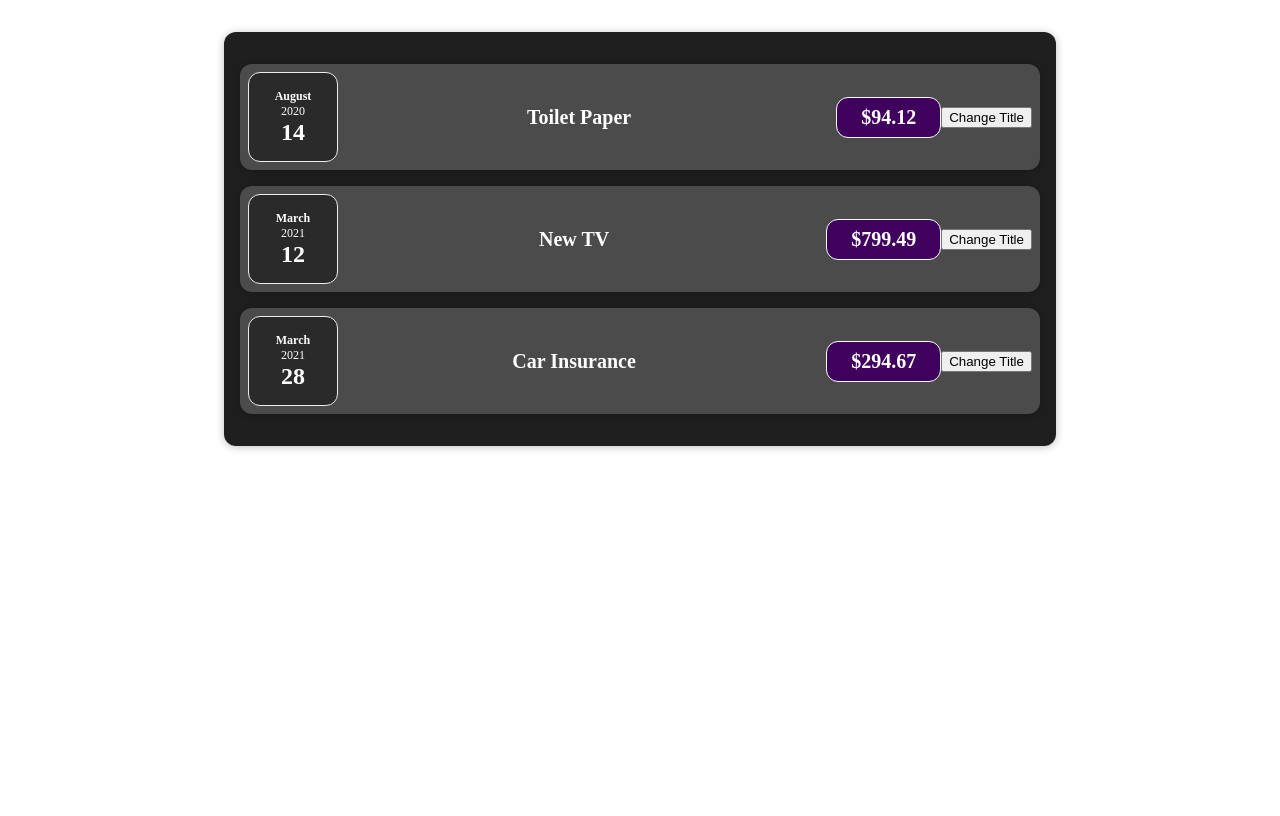
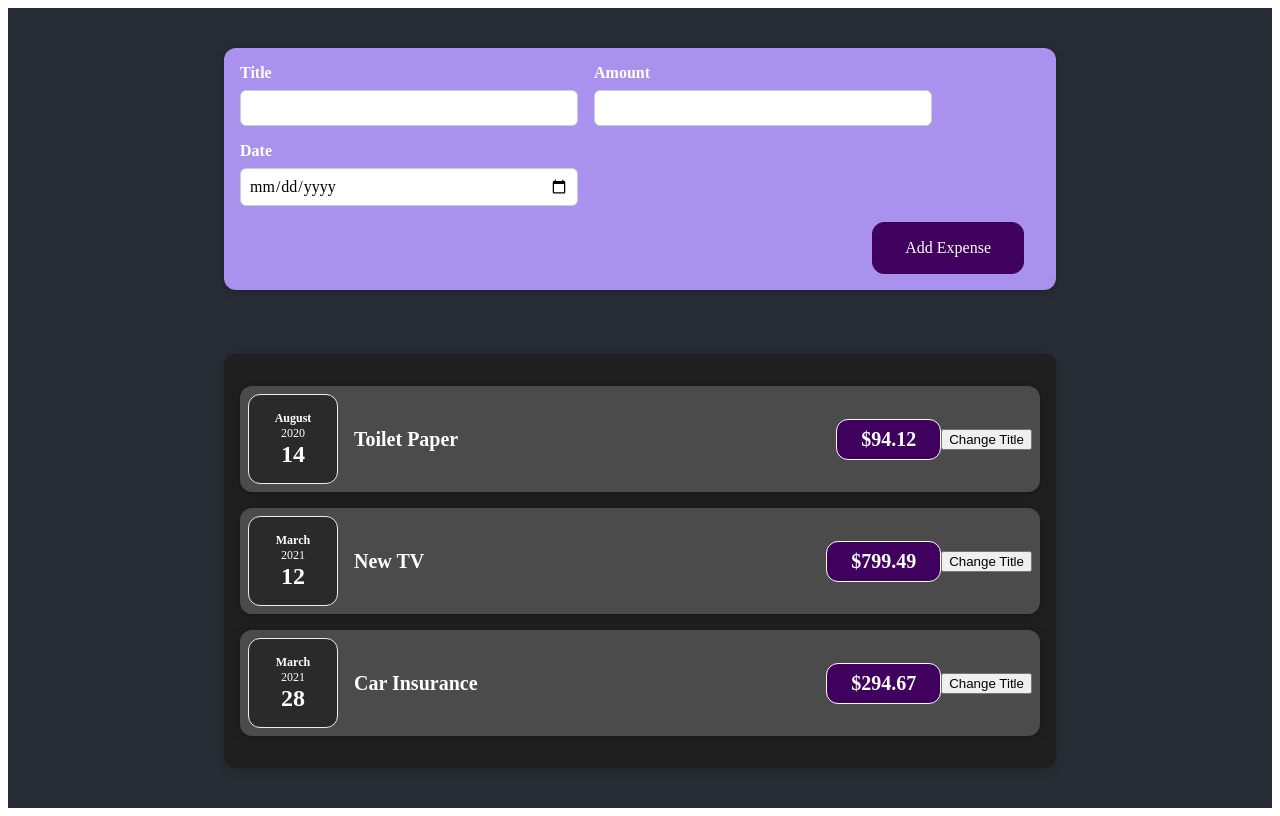
Before and after one commit to Kankenny/expense-tracker, a React (Create React App) app: page / in a window 1280 px wide. Built offline with nearby package versions, Linux system fonts and the light colour scheme.

Commit message:
Implement form listeners and updating state. States may be singular (in the form of an object) or plural (states that are independent of e/o)

```diff
--- a/src/App.css
+++ b/src/App.css
@@ -20,7 +20,6 @@
 	flex-direction: column;
 	align-items: center;
 	justify-content: center;
-  font-size: calc(10px + 2vmin);
 	color: white;
 }
 
--- a/src/App.js
+++ b/src/App.js
@@ -1,5 +1,8 @@
-import './App.css';
-import Expenses from './components/Expenses/Expenses';
+import React from 'react'
+
+import './App.css'
+import Expenses from './components/Expenses/Expenses'
+import NewExpense from './components/NewExpense/NewExpense'
 
 const App = () => {
 	const expenses = [
@@ -9,7 +12,12 @@ const App = () => {
 			amount: 94.12,
 			date: new Date(2020, 7, 14),
 		},
-    { id: 'e2', title: 'New TV', amount: 799.49, date: new Date(2021, 2, 12) },
+		{
+			id: 'e2',
+			title: 'New TV',
+			amount: 799.49,
+			date: new Date(2021, 2, 12),
+		},
 		{
 			id: 'e3',
 			title: 'Car Insurance',
@@ -22,13 +30,14 @@ const App = () => {
 			amount: 450,
 			date: new Date(2021, 5, 12),
 		},
-  ];
+	]
 
 	return (
-    <div className="App">
-      <Expenses items={ expenses }/>
+		<div className="App-header">
+			<NewExpense />
+			<Expenses items={expenses} />
 		</div>
-  );
+	)
 }
 
-export default App;
+export default App
--- /dev/null
+++ b/src/components/NewExpense/ExpenseForm.css
@@ -0,0 +1,26 @@
+.new-expense__controls {
+	display: flex;
+	flex-wrap: wrap;
+	gap: 1rem;
+	margin-bottom: 1rem;
+	text-align: left;
+}
+
+.new-expense__control label {
+	font-weight: bold;
+	margin-bottom: 0.5rem;
+	display: block;
+}
+
+.new-expense__control input {
+	font: inherit;
+	padding: 0.5rem;
+	border-radius: 6px;
+	border: 1px solid #ccc;
+	width: 20rem;
+	max-width: 100%;
+}
+
+.new-expense__actions {
+	text-align: right;
+}
--- /dev/null
+++ b/src/components/NewExpense/ExpenseForm.js
@@ -0,0 +1,82 @@
+import React, { useState } from 'react'
+
+import './ExpenseForm.css'
+
+const ExpenseForm = () => {
+	// const [enteredTitle, setEnteredTitle] = useState('')
+	// const [enteredAmount, setEnteredAmount] = useState('0')
+	// const [enteredDate, setEnteredDate] = useState('2019-01-01')
+
+	// const titleChangeHandler = (event) => {
+	// 	setEnteredTitle(event.target.value)
+	// }
+
+	// const amountChangeHandler = (event) => {
+	// 	setEnteredAmount(event.target.value)
+	// }
+
+	// const dateChangeHandler = (event) => {
+	// 	setEnteredDate(event.target.value)
+	// }
+
+	const [userInput, setUserInput] = useState({
+		enteredTitle: '',
+		enteredAmount: '',
+		enteredDate: '',
+	})
+
+	const titleChangeHandler = (event) => {
+		setUserInput({
+			...userInput,
+			enteredTitle: event.target.value,
+		})
+	}
+
+	const amountChangeHandler = (event) => {
+		setUserInput({
+			...userInput,
+			enteredAmount: event.target.value,
+		})
+	}
+
+	const dateChangeHandler = (event) => {
+		setUserInput({
+			...userInput,
+			enteredDate: event.target.value,
+		})
+	}
+
+	return (
+		<form>
+			<div className="new-expense__controls">
+				<div className="new-expense__control">
+					<label>Title</label>
+					<input type="text" onChange={titleChangeHandler} />
+				</div>
+				<div className="new-expense__control">
+					<label>Amount</label>
+					<input
+						type="number"
+						min="0.01"
+						step="0.01"
+						onChange={amountChangeHandler}
+					/>
+				</div>
+				<div className="new-expense__control">
+					<label>Date</label>
+					<input
+						type="date"
+						min="2019-01-01"
+						max="2022-12-31"
+						onChange={dateChangeHandler}
+					/>
+				</div>
+			</div>
+			<div className="new-expense__actions">
+				<button type="submit">Add Expense</button>
+			</div>
+		</form>
+	)
+}
+
+export default ExpenseForm
--- /dev/null
+++ b/src/components/NewExpense/NewExpense.css
@@ -0,0 +1,38 @@
+.new-expense {
+	background-color: #a892ee;
+	padding: 1rem;
+	margin: 2rem auto;
+	width: 50rem;
+	max-width: 95%;
+	border-radius: 12px;
+	text-align: center;
+	box-shadow: 0 1px 8px rgba(0, 0, 0, 0.25);
+}
+
+.new-expense button {
+	font: inherit;
+	cursor: pointer;
+	padding: 1rem 2rem;
+	border: 1px solid #40005d;
+	background-color: #40005d;
+	color: white;
+	border-radius: 12px;
+	margin-right: 1rem;
+}
+
+.new-expense button:hover,
+.new-expense button:active {
+	background-color: #510674;
+	border-color: #510674;
+}
+
+.new-expense button.alternative {
+	color: #220131;
+	border-color: transparent;
+	background-color: transparent;
+}
+
+.new-expense button.alternative:hover,
+.new-expense button.alternative:active {
+	background-color: #ddb3f8;
+}
--- /dev/null
+++ b/src/components/NewExpense/NewExpense.js
@@ -0,0 +1,14 @@
+import React from 'react'
+
+import ExpenseForm from './ExpenseForm'
+import './NewExpense.css'
+
+const NewExpense = () => {
+	return (
+		<div className="new-expense">
+			<ExpenseForm />
+		</div>
+	)
+}
+
+export default NewExpense
```
Lines whose indentation alone changed are shown as unchanged.
